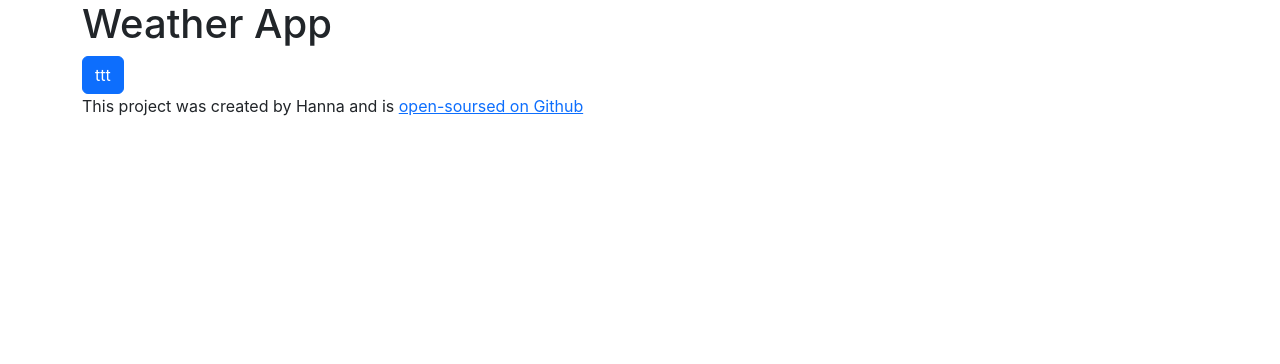
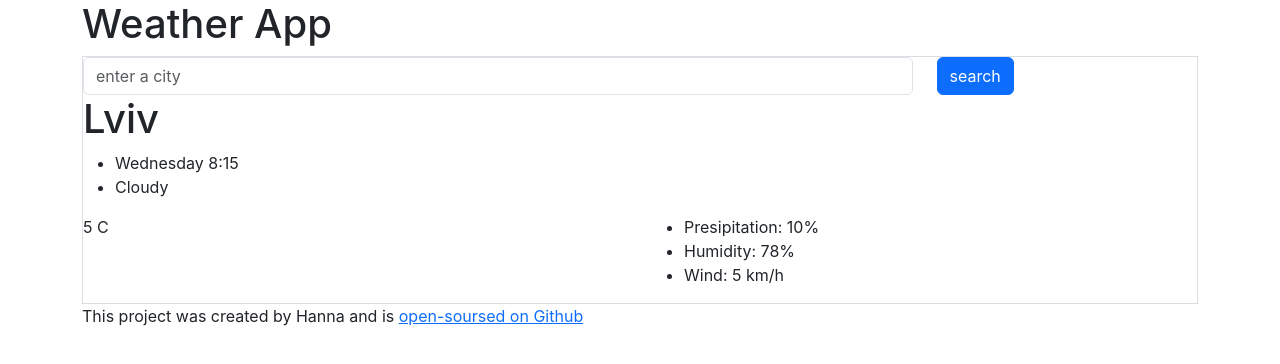
Before and after one commit to UAHanna/react-weather-app, a React (Create React App) app: page / in a window 1280 px wide. Shown: the top 364 px of the page. Built offline with nearby package versions, Linux system fonts and the light colour scheme.

Commit message:
add html

```diff
--- a/src/App.js
+++ b/src/App.js
@@ -1,11 +1,12 @@
 import React from "react";
 import "./App.css";
+import Weather from "./Weather";
 
 export default function App() {
   return (
     <div className="App">
       <h1>Weather App</h1>
-      <button className="btn btn-primary">ttt</button>
+      <Weather />
       <footer>
         {" "}
         This project was created by Hanna and is{" "}
--- /dev/null
+++ b/src/Weather.css
@@ -0,0 +1,3 @@
+.Weather {
+  border: 1px solid #dadde1;
+}
--- /dev/null
+++ b/src/Weather.js
@@ -0,0 +1,40 @@
+import React from "react";
+import "./Weather.css";
+
+export default function Weather() {
+  return (
+    <div className="Weather">
+      <form>
+        <div className="row">
+          <div className="col-9">
+            <input
+              type="serch"
+              placeholder="enter a city"
+              className="form-control"
+            />
+          </div>
+          <div className="col-3">
+            <input type="submit" value="search" className="btn btn-primary" />
+          </div>
+        </div>
+      </form>
+      <h1>Lviv</h1>
+      <ul>
+        <li>Wednesday 8:15</li>
+        <li>Cloudy</li>
+      </ul>
+      <div className="row">
+        <div className="col-6">
+          <img src="" />5 C
+        </div>
+        <div className="col-6">
+          <ul>
+            <li>Presipitation: 10%</li>
+            <li>Humidity: 78%</li>
+            <li>Wind: 5 km/h</li>
+          </ul>
+        </div>
+      </div>
+    </div>
+  );
+}
```
